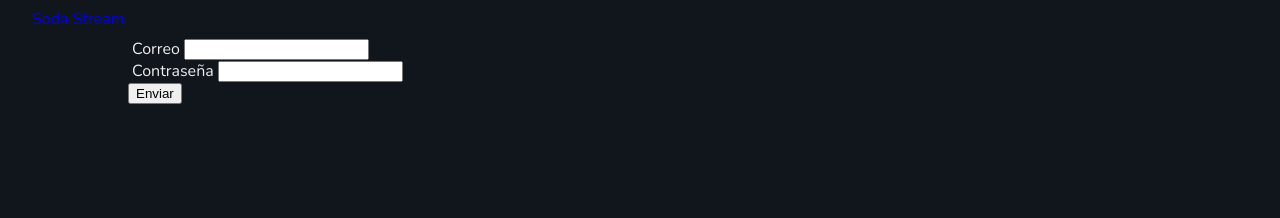
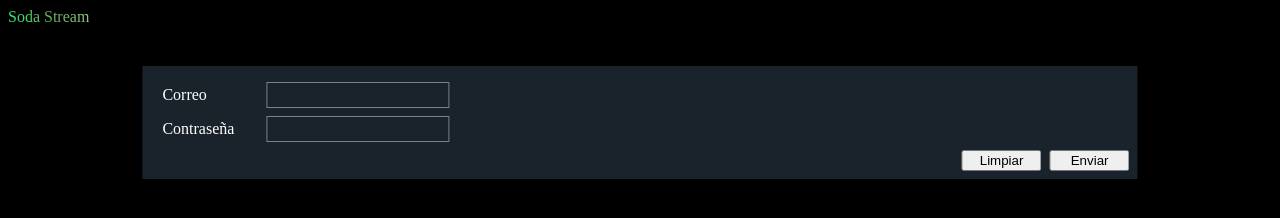
Before and after one commit to ulisesten/streaming_server, a website: page public/pages/sign_in/index.html in a window 1280 px wide. Drawn offline with nearby package versions, Linux system fonts and the light colour scheme.

```diff
--- a/public/pages/general/librerias/graphic/lib.js
+++ b/public/pages/general/librerias/graphic/lib.js
@@ -42,6 +42,7 @@
 
     create() {
         this.cmp = document.createElement('div');
+        this.cmp.setAttribute('class',this.opts['cls'] || 'g_header');
         this.cmp.id = this.opts['id'] || '';
         this.cmp_content = document.createElement('div');
         this.cmp_content.setAttribute('class','header-content');
@@ -82,6 +83,7 @@
 
     create() {
         this.form = document.createElement('form');
+        this.form.setAttribute('class',this.opt['cls'] || 'g_form');
     }
 
     //// Fields
@@ -106,6 +108,7 @@
             l.setAttribute("style", "margin:4px;");
 
             let d = document.createElement('div')
+            d.setAttribute('class','frm_el')
             d.append(l);
             d.append(inp)
 
@@ -118,6 +121,8 @@
         if(this.opt.buttons == undefined)
             return;
 
+        const btn_panel = document.createElement('div');
+        btn_panel.setAttribute('class','frm_btn_panel')
         for(let i = 0; i < this.opt.buttons.length; i++ )  {
             let el = this.opt.buttons[i];
             if(el.type != 'button')
@@ -133,7 +138,8 @@
                 el.onClick.call()
             });
 
-            this.form.append(b);
+            btn_panel.prepend(b)
+            this.form.append(btn_panel);
         }
     }
 
--- a/public/pages/sign_in/forms/form.signin.js
+++ b/public/pages/sign_in/forms/form.signin.js
@@ -3,6 +3,7 @@
 Gb.define('form',{
     type: 'form',
     id: 'frm_signin',
+    cls: 'form_signin',
     fields: [
         {
             type: 'textfield',
@@ -22,6 +23,14 @@
                 let form = Gb.getComponent('frm_signin');
                 console.log( form.getValues() );
             }
-
-    }]
+        },{
+            type: 'button',
+            text: 'Limpiar',
+            id: 'my_button_limpiar',
+            onClick: function() {
+                let form = Gb.getComponent('frm_signin');
+                //form.reset()
+            }
+        }
+    ]
 })
--- a/public/pages/sign_in/index.html
+++ b/public/pages/sign_in/index.html
@@ -6,7 +6,7 @@
   <meta name="viewport" content="width=device-width, initial-scale=1.0">
   <link href='https://fonts.googleapis.com/css?family=Nunito:400,300' rel='stylesheet' type='text/css'>
   <script src="https://cdn.jsdelivr.net/npm/hls.js@1.4.10/dist/hls.min.js"></script>
-  <link rel="stylesheet" href="/pages/videos_ver/styles/style.videos_ver.css" />
+  <link rel="stylesheet" href="/pages/sign_in/style/style.signin.css" />
 </head>
 <body>
     <div id="root"></div>
@@ -26,15 +26,16 @@
 
         Gb.define('header',{
             type: 'header',
-            id: 'my_header',
-            title: 'Soda Stream'
+            id: 'header.signin',
+            title: 'Soda Stream',
+            cls: 'header_signin'
         })
 
         Gb.define('container',{
             type: 'container',
             id: 'main_container',
             items: [
-                Gb.getComponent('my_header').getEl(),
+                Gb.getComponent('header.signin').getEl(),
                 Gb.getComponent('container_signin').getEl()
             ]
         })
--- /dev/null
+++ b/public/pages/sign_in/style/style.signin.css
@@ -0,0 +1,62 @@
+:root {
+    --primary-color: #1a222c;
+    --secondary-color: #43c464;
+    --tirtiary-color: #3c434c;
+    --fourth-color: #26313e;
+    --text-color: #bdbfc1;
+    --background-color: #11161d;
+    --item-text-color: #1a1a1b;
+    --item-background-color: #80e099;
+}
+
+body {
+    background-color: black;
+}
+
+.header_signin {
+    height: 50px;
+}
+
+.header_signin a {
+    color: #2AF779;
+    background-image: linear-gradient(45deg, #2AF779 , #64AD57 50%, #98C785 100%);
+    background-clip: text;
+    -webkit-background-clip: text;
+    -webkit-text-fill-color: transparent;
+    display: inline-block;
+}
+
+.form_signin {
+    color: white;
+    align-items: center;
+    margin: 8px;
+    padding: 8px;
+    background-color: var(--primary-color);
+}
+
+.form_signin .frm_el {
+    display: flex;
+    margin: 8px;
+}
+
+.form_signin label {
+    display: inline;
+    width: 100px;
+    vertical-align: bottom;
+}
+
+.form_signin input[type="text"] {
+    background-color: transparent;
+    border: solid 1px gray;
+}
+
+.form_signin .frm_btn_panel {
+    display: flex;
+    justify-content: flex-end;
+}
+
+.form_signin .frm_btn_panel input[type="submit"] {
+    position: relative;
+    width: 80px;
+    margin-left: 8px;
+}
--- a/public/pages/videos_ver/functions/constants.js
+++ b/public/pages/videos_ver/functions/constants.js
@@ -1,8 +1,8 @@
 let urlApi = '';
 
-if(window.location.hostname === 'localhost')
-    urlApi = 'https://192.168.1.78:3000';
+//if(window.location.hostname === 'localhost')
+//    urlApi = 'https://192.168.1.78:3000';
 
 const urlVideosVer = `${urlApi}/api/v1/videos`;
 const urlVideosViews = `${urlApi}/api/v1/videos`;
-const urlSeriesVideos = (vid_id) => { return `${urlApi}/api/v1/videos/${vid_id}/series/relacionados`;}
+const urlSeriesVideos = (vid_id) => { return `${urlApi}/api/v1/videos/${vid_id}/series/relacionados`; }
```
Also changed, not shown: public/pages/videos_ver/functions/functions.js (+13 -13 lines). Lines whose indentation alone changed are shown as unchanged.
